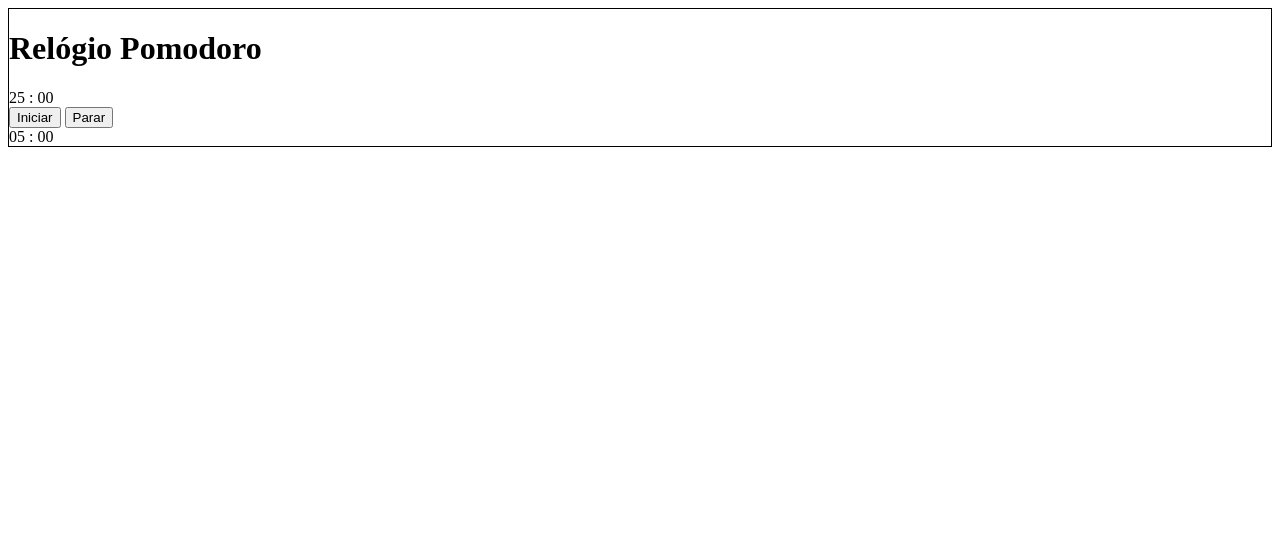
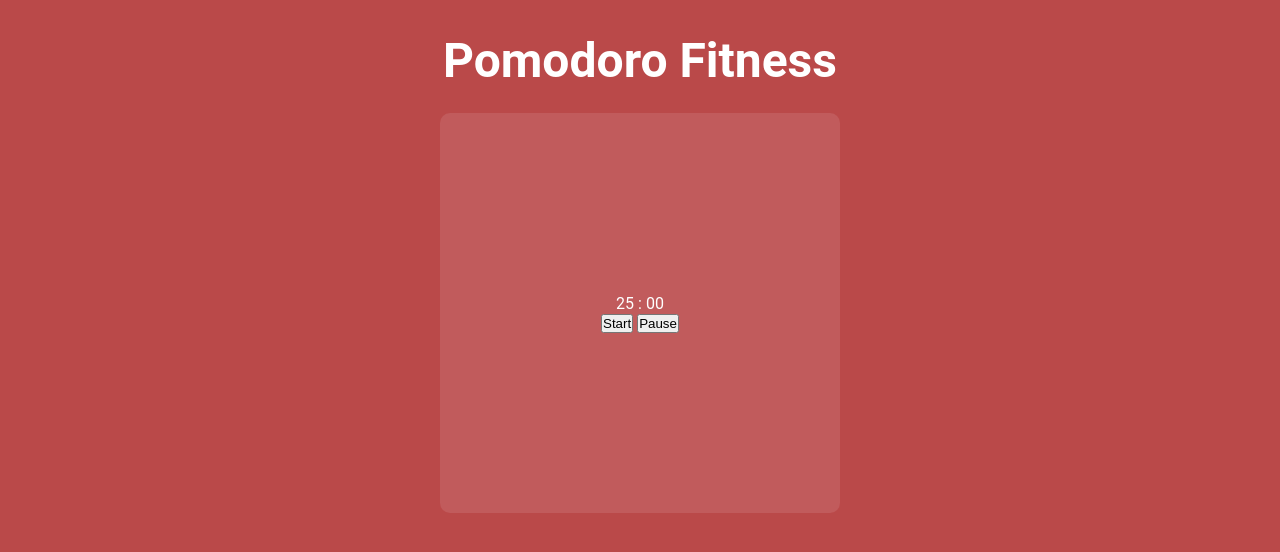
Before and after one commit to yohanaff/pomodoro, a plain HTML site: page pomodoro.html in a window 1280 px wide. Drawn offline with Linux system fonts and the light colour scheme.

Commit message:
Adiciona estrutura e estilizacao inicial

```diff
--- a/pomodoro.html
+++ b/pomodoro.html
@@ -4,30 +4,26 @@
 <head>
     <meta charset="UTF-8">
     <meta name="viewport" content="width=device-width, initial-scale=1.0">
-    <title>Timer - Exercício 2</title>
+    <title>Pomodoro Fitness</title>
+    <link rel="stylesheet" href="styles.css">
 </head>
 
 <body>
-    <div id="container" style="border: 1px solid black">
-        <h1>Relógio Pomodoro</h1>
-        <div id="timer-main">
-            <span id="minutos-main">25</span>
-            <span>:</span>
-            <span id="segundos-main">00</span>
-        </div>
-
-        <div id="timer-btn">
-            <button id="btn-iniciar">Iniciar</button>
-            <button id="btn-parar">Parar</button>
-        </div>
-
-        <div id="timer-rest">
-            <span id="minutos-rest">05</span>
-            <span>:</span>
-            <span id="segundos-rest">00</span>
-        </div>
-
-    </div>
+    <main>
+        <h1>Pomodoro Fitness</h1>
+        <div class="timer-container">
+            <div class="timer">
+                <div class="time">
+                    <span id="minutes">25</span>
+                    <span>:</span>
+                    <span id="seconds">00</span>
+                </div>
+                <div class="buttons">
+                    <button id="start">Start</button>
+                    <button id="pause">Pause</button>
+                </div>
+            </div>
+    </main>
 </body>
 
 </html>
--- /dev/null
+++ b/styles.css
@@ -0,0 +1,36 @@
+* {
+    margin: 0;
+    padding: 0;
+    box-sizing: border-box;
+}
+
+body {
+    font-family: 'Roboto', sans-serif;
+    background-color: #ba4949;
+    color: #ffffff;
+    display: flex;
+    justify-content: center;
+    text-align: center;
+}
+
+main h1 {
+    margin-top: 2rem;
+    font-size: 3rem;
+}
+
+.timer-container {
+    display: flex;
+    justify-content: center;
+    align-items: center;
+    margin-top: 1.5rem;
+    height: 50vh;
+    width: 50vh;
+    border-radius: 10px;
+    background-color: #c15b5c;
+}
+
+.times .minutes,
+.seconds {
+    font-size: 5rem;
+    margin: 0 1rem;
+}
```
Also changed, not shown: scripts.js (added).
